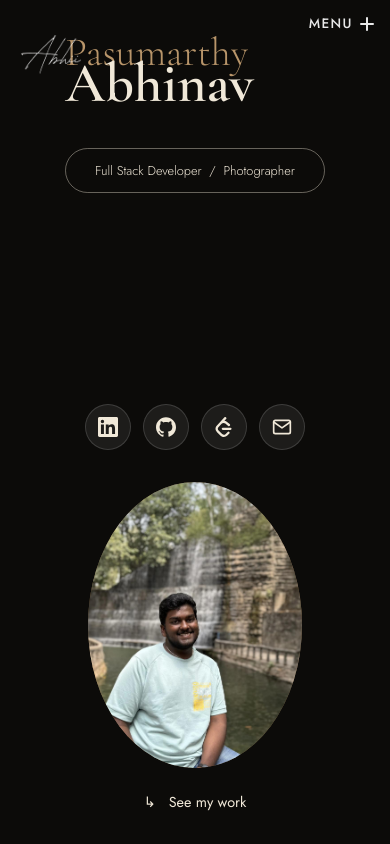
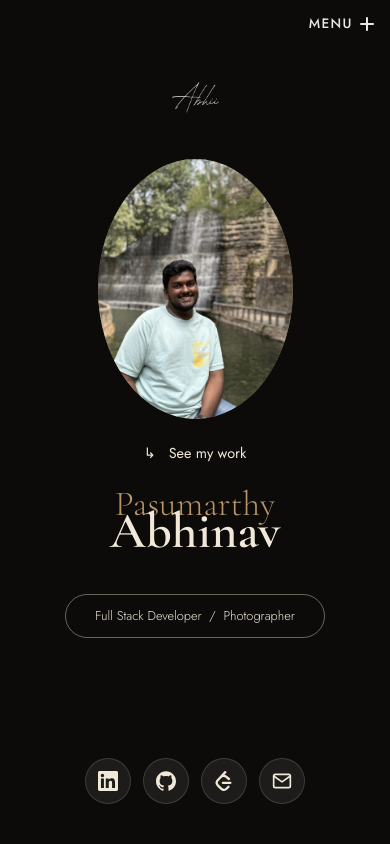
Before and after one commit to abhii-navv/My-Protfolio, a React (Vite) app: page / in a window 390 px wide. Built offline with nearby package versions, Linux system fonts and the light colour scheme.

Commit message:
Refactor home page styles for mobile layout

```diff
--- a/src/App.css
+++ b/src/App.css
@@ -493,13 +493,46 @@ aside::-webkit-scrollbar-thumb { background: var(--brown-dark); }
   .resume-grid { grid-template-columns: 1fr; }
   .contact-grid { grid-template-columns: 1fr; }
   .form-row { grid-template-columns: 1fr; }
-  .page-home { flex-direction: column; padding: 2rem 1.5rem; justify-content: center; gap: 2rem; }
-  .home-right { align-items: center; align-self: auto; padding-bottom: 0; }
-  .home-oval { width: clamp(180px,55vw,260px); }
-  .home-socials { position: static; margin-top: 1.5rem; }
-  .home-eyebrow { font-size: clamp(2.5rem,9vw,4.5rem); }
-  .home-name { font-size: clamp(3.5rem,13vw,6rem); }
   .dome-wrap { height: 50vh; min-height: 340px; }
+
+  /* HOME PAGE MOBILE — single column, centered */
+  .page-home {
+    flex-direction: column;
+    align-items: center;
+    justify-content: flex-start;
+    padding: 4.5rem 1.5rem 2.5rem;
+    gap: 0;
+    text-align: center;
+  }
+  .home-logo {
+    position: static !important;
+    height: 55px;
+    margin-bottom: 2rem;
+    order: 1;
+  }
+  .home-right {
+    order: 2;
+    align-items: center;
+    align-self: auto;
+    padding-bottom: 0;
+    margin-bottom: 1.5rem;
+  }
+  .home-oval { width: clamp(150px, 50vw, 220px); }
+  .home-left {
+    order: 3;
+    align-items: center;
+    margin-bottom: 1.2rem;
+  }
+  .home-eyebrow { font-size: clamp(2rem, 9vw, 4rem); text-align: center; }
+  .home-name    { font-size: clamp(2.8rem, 13vw, 5.5rem); text-align: center; }
+  .home-role-pill { margin: 0 auto; }
+  .home-socials {
+    position: static !important;
+    order: 4;
+    flex-direction: row;
+    justify-content: center;
+    margin-top: 1.5rem;
+  }
 }
 @media (max-width: 600px) {
   .proj-grid { grid-template-columns: 1fr; }
```
